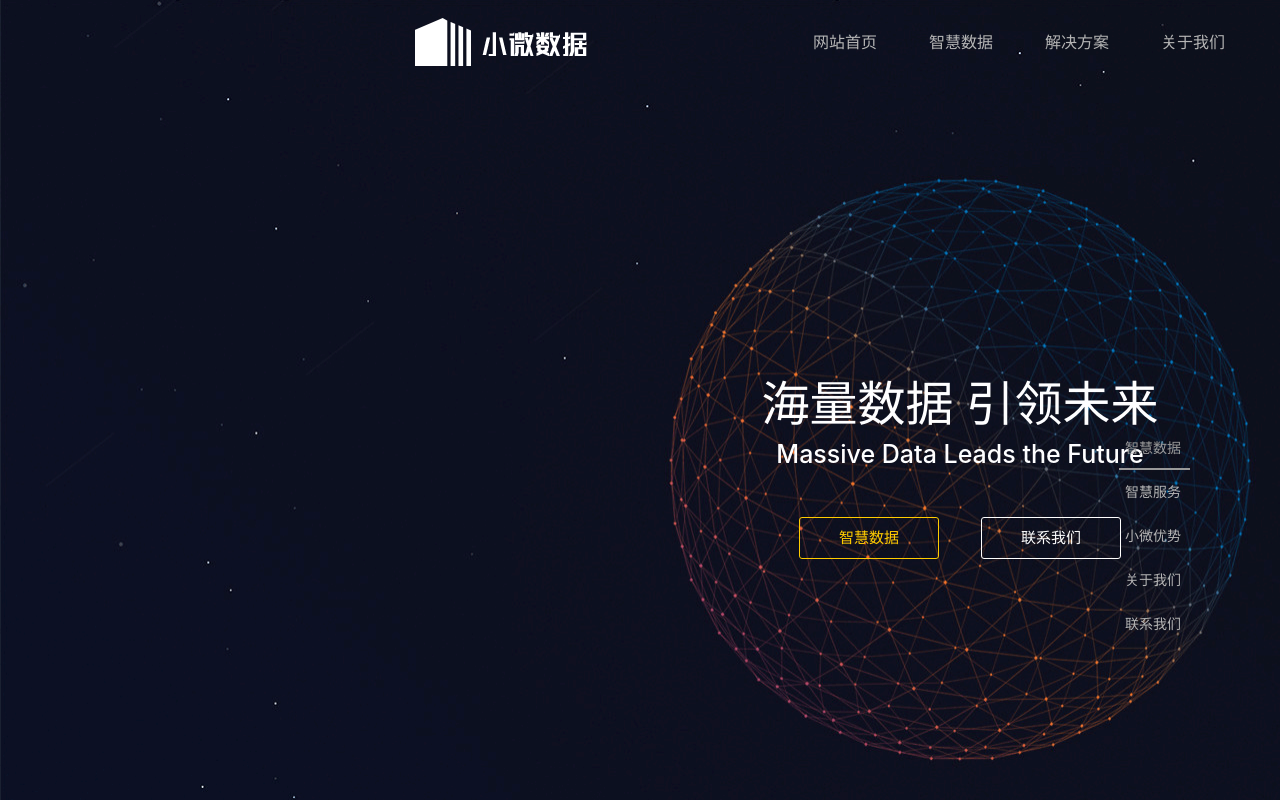
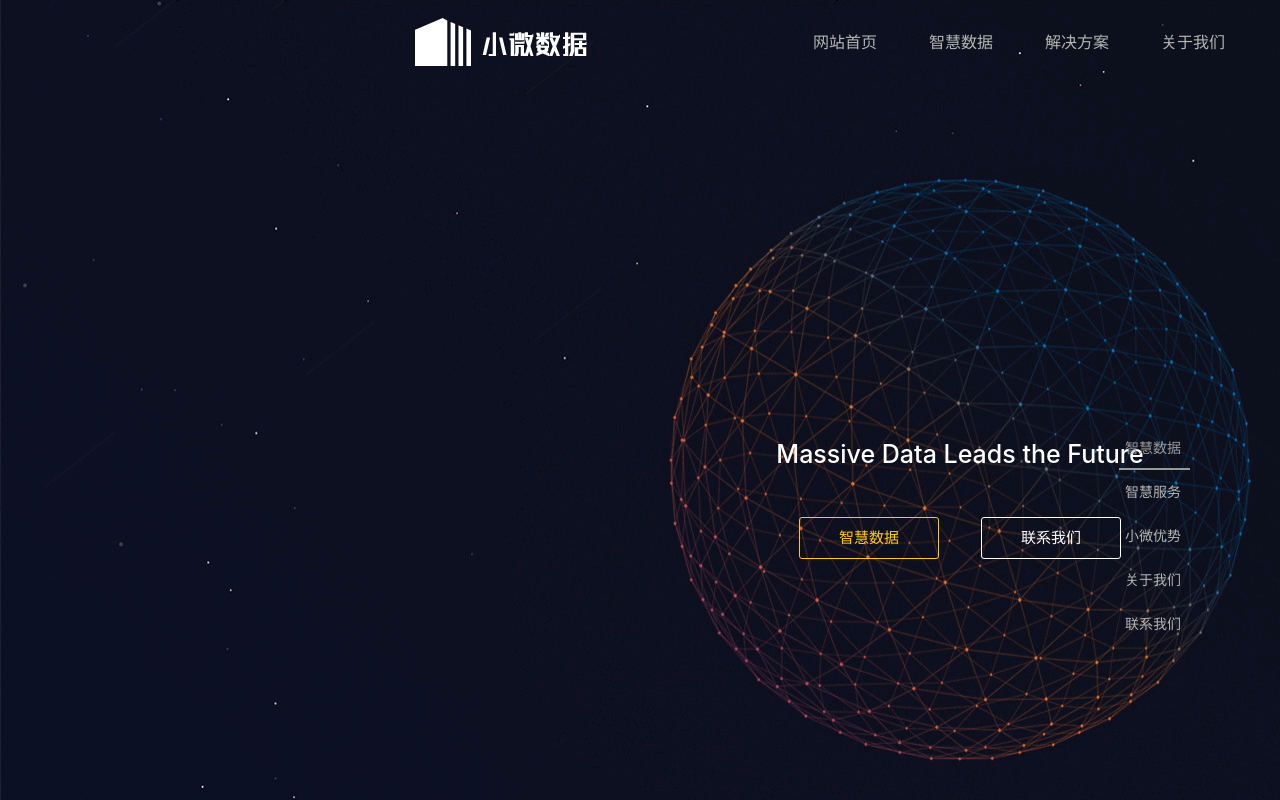
Before and after one commit to 17797776321/vfs.data, a Nuxt app: page / in a window 1280 px wide. Shown: the top 800 px of the page. Built offline with nearby package versions, Linux system fonts and the light colour scheme.

Commit message:
设置隐藏占位样式

```diff
--- a/assets/style/global.css
+++ b/assets/style/global.css
@@ -62,3 +62,6 @@ h1,h2,h3,h4,h5,h6,p,ul{
   margin: 0;
   padding: 0;
 }
+.myhidden{
+  visibility:hidden;
+}
--- a/pages/index.vue
+++ b/pages/index.vue
@@ -4,10 +4,12 @@
     <my-sitebar></my-sitebar>
     <!-- 智慧数据 -->
     <div class="banner_box">
-      <h2 class="cn">海量数据 引领未来</h2>
+      <h2 class="cn"
+          :class="{'myhidden':show}">海量数据 引领未来</h2>
       <h3 class="en">Massive Data Leads the Future</h3>
       <div class="btn_group">
         <a href="javascript:void(0);"
+           @click="show =!show "
            class="wisdom_data">智慧数据</a><a href="javascript:void(0);"
            class="contact_us">联系我们</a>
       </div>
@@ -126,6 +128,7 @@ export default {
   },
   data () {
     return {
+      show: true,
       wisdomList: [
         {
           img: icon1,
```
Also changed, not shown: utils/animate.js (added, +8 -0 lines).
